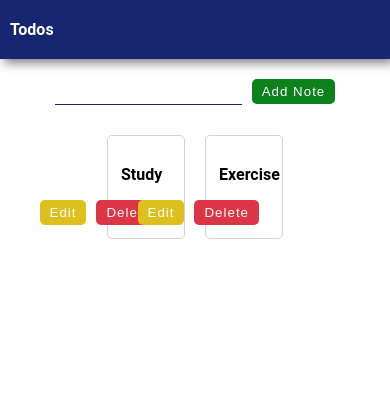
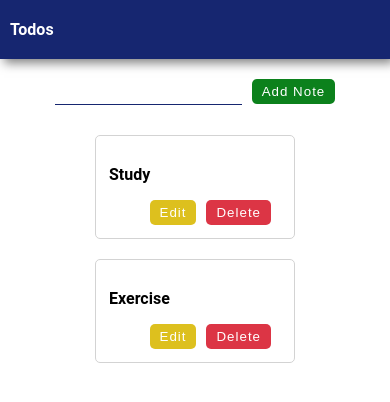
Before and after one commit to daphnee-jeune/note-app, a React (Create React App) app: page / in a window 390 px wide. Shown: the top 402 px of the page. Built offline with nearby package versions, Linux system fonts and the light colour scheme.

Commit message:
Update App.css

```diff
--- a/src/App.css
+++ b/src/App.css
@@ -75,10 +75,6 @@ button {
   text-align: center;
 }
 
-.updateBtn {
-
-}
-
 .edit {
   color: white;
   background: rgb(221, 192, 30);
@@ -92,3 +88,16 @@ button {
   padding: 5px 10px;
   border: none;
 }
+
+@media (max-width: 768px) {
+  .notes-container {
+    display: flex;
+    flex-direction: column;
+    justify-content: center;
+    align-items: center;
+  }
+
+  .note {
+    width: 200px;
+  }
+}
```
